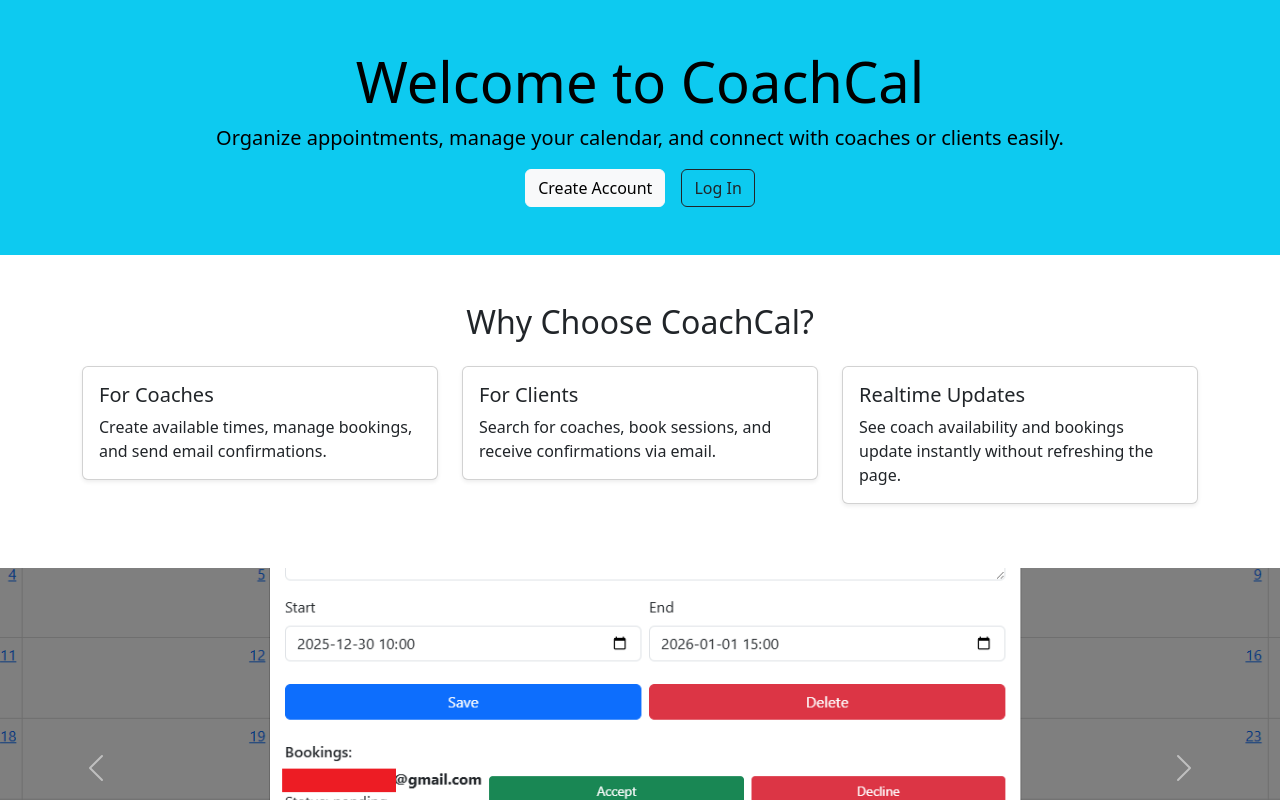
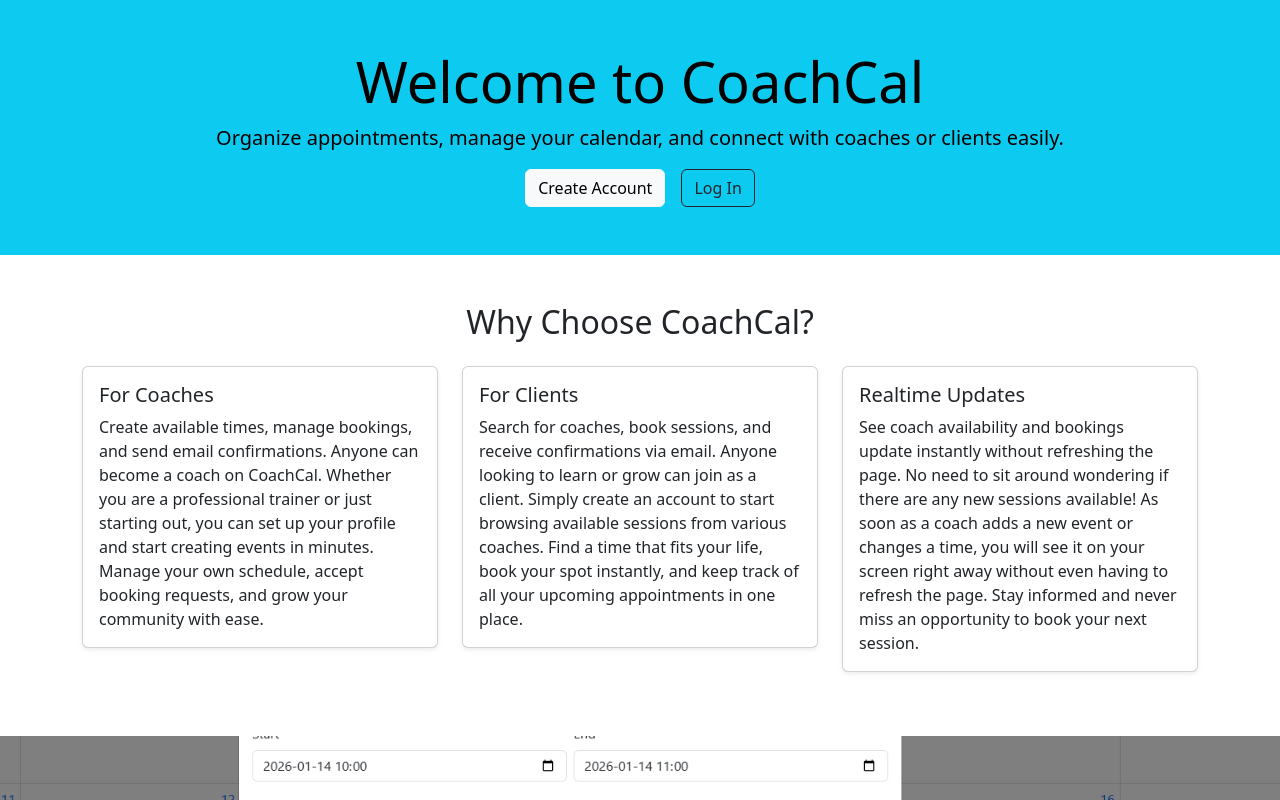
Before and after one commit to rikard95/CoachCal, a React (Vite) app in the folder coachcal/: page / in a window 1280 px wide. Shown: the top 800 px of the page. Built offline with nearby package versions, Linux system fonts and the light colour scheme; no server answers.

Commit message:
small fixes. open modal when clicking on a booking, changed language to "en-US" where i first had []  for local time, added text, and more

```diff
--- a/coachcal/src/components/ClientDashboard.tsx
+++ b/coachcal/src/components/ClientDashboard.tsx
@@ -192,7 +192,19 @@ export default function ClientDashboard() {
   };
 
   const jumpToEvent = (event: Event) => {
+    const coachOwner = coaches.find((c) =>
+      coachEvents[c.id!]?.some((e) => e.id === event.id)
+    );
+
+    if (coachOwner) {
+      setSelectedCoach(coachOwner);
+      setEvents(coachEvents[coachOwner.id!] ?? []);
+    }
+
     setSelectedEvent(event);
+    setShowModal(true);
+
+    setTimeout(() => {
       if (calendarRef.current) {
         const calendarApi = calendarRef.current.getApi();
         if (event.time) {
@@ -200,6 +212,7 @@ export default function ClientDashboard() {
           calendarApi.changeView("dayGridMonth");
         }
       }
+    }, 100);
   };
 
   const calendarEvents: CalendarEvent[] = events.map((e, idx) => ({
@@ -368,7 +381,7 @@ export default function ClientDashboard() {
         </div>
       ) : (
         <div className="text-center text-muted py-5">
-          <p className="fs-5">Search a coach to see available sessions.</p>
+          <p className="fs-5">Search for a coach to see available sessions.</p>
         </div>
       )}
 
@@ -390,7 +403,7 @@ export default function ClientDashboard() {
                     <strong>{event.title}</strong> with <em>{coachName}</em>
                     <div className="text-muted booking-time">
                       {event.time &&
-                        new Date(event.time).toLocaleString([], {
+                        new Date(event.time).toLocaleString("en-US", {
                           weekday: "short",
                           month: "short",
                           day: "numeric",
@@ -440,7 +453,7 @@ export default function ClientDashboard() {
               {selectedEvent.time && (
                 <p className="mb-3">
                   <strong>Time:</strong>{" "}
-                  {new Date(selectedEvent.time).toLocaleString([], {
+                  {new Date(selectedEvent.time).toLocaleString("en-US", {
                     weekday: "short",
                     month: "short",
                     day: "numeric",
@@ -448,10 +461,13 @@ export default function ClientDashboard() {
                     minute: "2-digit",
                   })}
                   {selectedEvent.end &&
-                    ` – ${new Date(selectedEvent.end).toLocaleTimeString([], {
+                    ` – ${new Date(selectedEvent.end).toLocaleTimeString(
+                      "en-US",
+                      {
                         hour: "2-digit",
                         minute: "2-digit",
-                    })}`}
+                      }
+                    )}`}
                 </p>
               )}
 
--- a/coachcal/src/components/CoachDashboard.tsx
+++ b/coachcal/src/components/CoachDashboard.tsx
@@ -369,12 +369,12 @@ export default function CoachDashboard() {
                   </div>
                 )}
                 <div style={{ fontSize: "0.65rem", color: "#000000ff" }}>
-                  {startTime.toLocaleTimeString([], {
+                  {startTime.toLocaleTimeString("en-US", {
                     hour: "2-digit",
                     minute: "2-digit",
                   })}
                   {endTime
-                    ? ` – ${endTime.toLocaleTimeString([], {
+                    ? ` – ${endTime.toLocaleTimeString("en-US", {
                         hour: "2-digit",
                         minute: "2-digit",
                       })}`
--- a/coachcal/src/components/LandingPage.tsx
+++ b/coachcal/src/components/LandingPage.tsx
@@ -1,9 +1,9 @@
 import { useNavigate } from "react-router-dom";
 import { Container, Row, Col, Card, Button } from "react-bootstrap";
 import { Carousel } from "react-bootstrap";
-import bild1 from '../img/bild-1.png';
-import bild3 from '../img/bild-3.png';
-import bild4 from '../img/bild-4.png';
+import bild1 from "../img/bild-1.png";
+import bild3 from "../img/bild-3.png";
+import bild4 from "../img/bild-4.png";
 
 const MyCarousel = () => {
   return (
@@ -17,16 +17,14 @@ const MyCarousel = () => {
         />
         <Carousel.Caption className="bg-dark bg-opacity-55 rounded">
           <h2>Schedule Effortlessly</h2>
-          <p>Find a time that works for you and your coach.</p>
+          <p>Find events created by coaches.</p>
         </Carousel.Caption>
       </Carousel.Item>
 
       <Carousel.Item style={{ height: "400px" }}>
         <img
           className="d-block w-100 h-100"
-          style={{ objectFit: "cover",
-            objectPosition: "bottom"
-           }}
+          style={{ objectFit: "cover", objectPosition: "bottom" }}
           src={bild4}
           alt="Manage"
         />
@@ -39,15 +37,13 @@ const MyCarousel = () => {
       <Carousel.Item style={{ height: "400px" }}>
         <img
           className="d-block w-100 h-100"
-          style={{ objectFit: "cover",
-            objectPosition: "bottom"
-           }}
+          style={{ objectFit: "cover", objectPosition: "bottom" }}
           src={bild3}
           alt="Grow"
         />
         <Carousel.Caption className="bg-dark bg-opacity-55 rounded">
           <h2>Grow with CoachCal</h2>
-          <p>The ultimate tool for coaches.</p>
+          <p>The ultimate tool for coaches and clients.</p>
         </Carousel.Caption>
       </Carousel.Item>
     </Carousel>
@@ -89,7 +85,11 @@ export default function LandingPage() {
                   <Card.Title>For Coaches</Card.Title>
                   <Card.Text>
                     Create available times, manage bookings, and send email
-                    confirmations.
+                    confirmations. Anyone can become a coach on CoachCal.
+                    Whether you are a professional trainer or just starting out,
+                    you can set up your profile and start creating events in
+                    minutes. Manage your own schedule, accept booking requests,
+                    and grow your community with ease.
                   </Card.Text>
                 </Card.Body>
               </Card>
@@ -100,7 +100,11 @@ export default function LandingPage() {
                   <Card.Title>For Clients</Card.Title>
                   <Card.Text>
                     Search for coaches, book sessions, and receive confirmations
-                    via email.
+                    via email. Anyone looking to learn or grow can join as a
+                    client. Simply create an account to start browsing available
+                    sessions from various coaches. Find a time that fits your
+                    life, book your spot instantly, and keep track of all your
+                    upcoming appointments in one place.
                   </Card.Text>
                 </Card.Body>
               </Card>
@@ -111,7 +115,12 @@ export default function LandingPage() {
                   <Card.Title>Realtime Updates</Card.Title>
                   <Card.Text>
                     See coach availability and bookings update instantly without
-                    refreshing the page.
+                    refreshing the page. No need to sit around wondering if
+                    there are any new sessions available! As soon as a coach
+                    adds a new event or changes a time, you will see it on your
+                    screen right away without even having to refresh the page.
+                    Stay informed and never miss an opportunity to book your
+                    next session.
                   </Card.Text>
                 </Card.Body>
               </Card>
--- a/coachcal/src/components/SignUp.tsx
+++ b/coachcal/src/components/SignUp.tsx
@@ -42,13 +42,14 @@ export default function SignUp() {
         form.password!
       );
       const uid = userCredential.user.uid;
-      await setDoc(doc(db, "users", uid), form);
+
+    const {password, ...userDataToSave} = form;
+      await setDoc(doc(db, "users", uid), userDataToSave);
 
       if (form.role === "coach") {
         await setDoc(doc(db, "coaches", uid), {
           name: `${form.firstName} ${form.lastName}`,
           companyName: form.companyName,
-          /* followers: [], */
         });
       }
 
```
Also changed, not shown: coachcal/public/robots.txt (added), coachcal/src/img/bild-4.png. Lines whose indentation alone changed are shown as unchanged.
